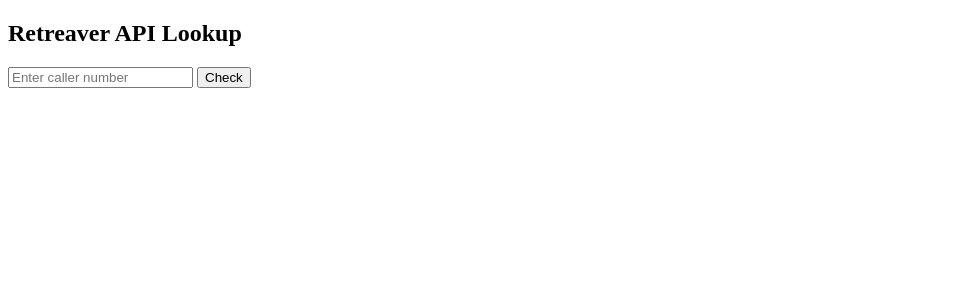
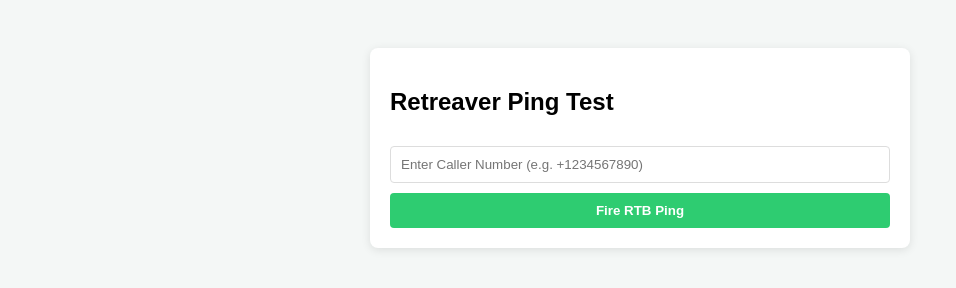
Before and after one commit to hamza2233-dev/auto-ping3, a website: page index.html in a window 1280 px wide. Shown: the whole page, without its empty margins (0-956 px from the left). Drawn offline with Linux system fonts and the light colour scheme.

Commit message:
Update index.html

```diff
--- a/index.html
+++ b/index.html
@@ -1,24 +1,39 @@
 <!DOCTYPE html>
-<html>
+<html lang="en">
 <head>
-  <meta charset="UTF-8">
-  <title>Retreaver Checker</title>
+    <meta charset="UTF-8">
+    <title>Retreaver RTB Ping Tool</title>
+    <style>
+        body { font-family: sans-serif; padding: 40px; background: #f4f7f6; }
+        .card { background: white; padding: 20px; border-radius: 8px; box-shadow: 0 2px 10px rgba(0,0,0,0.1); max-width: 500px; margin: auto; }
+        input { width: 100%; padding: 10px; margin: 10px 0; border: 1px solid #ddd; border-radius: 4px; box-sizing: border-box; }
+        button { width: 100%; padding: 10px; background: #2ecc71; color: white; border: none; border-radius: 4px; cursor: pointer; font-weight: bold; }
+        #result { margin-top: 20px; padding: 15px; background: #333; color: #0f0; border-radius: 4px; font-family: monospace; font-size: 12px; white-space: pre-wrap; display: none; }
+    </style>
 </head>
 <body>
-  <h2>Retreaver API Lookup</h2>
+    <div class="card">
+        <h2>Retreaver Ping Test</h2>
+        <input type="text" id="phone" placeholder="Enter Caller Number (e.g. +1234567890)">
+        <button onclick="firePing()">Fire RTB Ping</button>
+        <div id="result"></div>
+    </div>
 
-  <input id="caller" placeholder="Enter caller number" />
-  <button onclick="check()">Check</button>
+    <script>
+        async function firePing() {
+            const num = document.getElementById('phone').value;
+            const resDiv = document.getElementById('result');
+            resDiv.style.display = "block";
+            resDiv.innerText = "Pinging...";
 
-  <pre id="output"></pre>
-
-  <script>
-    async function check() {
-      const number = document.getElementById("caller").value;
-      const res = await fetch(`/check?caller_number=${number}`);
-      const data = await res.text();
-      document.getElementById("output").textContent = data;
-    }
-  </script>
+            try {
+                const response = await fetch(`/api/ping?caller_number=${encodeURIComponent(num)}`);
+                const data = await response.json();
+                resDiv.innerText = JSON.stringify(data, null, 2);
+            } catch (err) {
+                resDiv.innerText = "Error: " + err.message;
+            }
+        }
+    </script>
 </body>
 </html>
```
